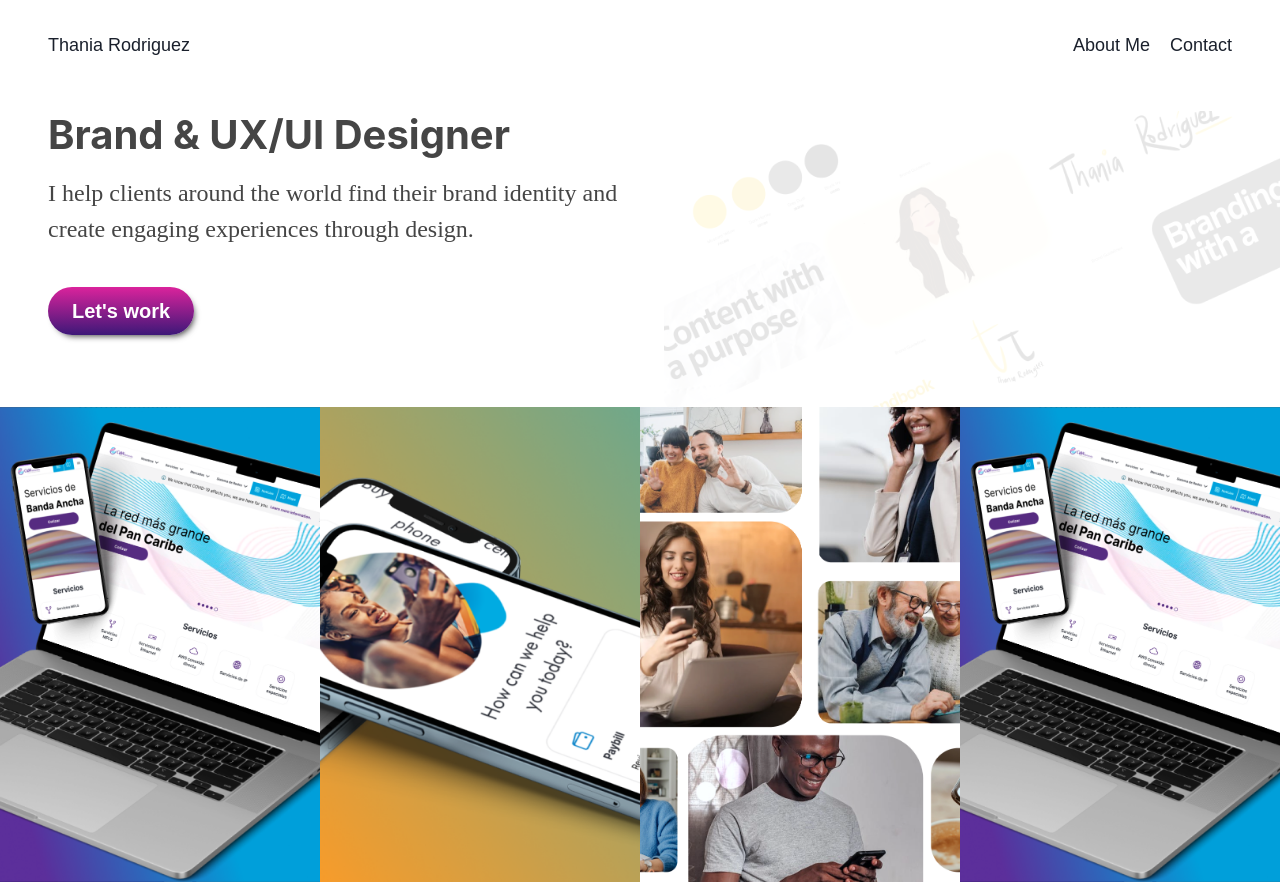
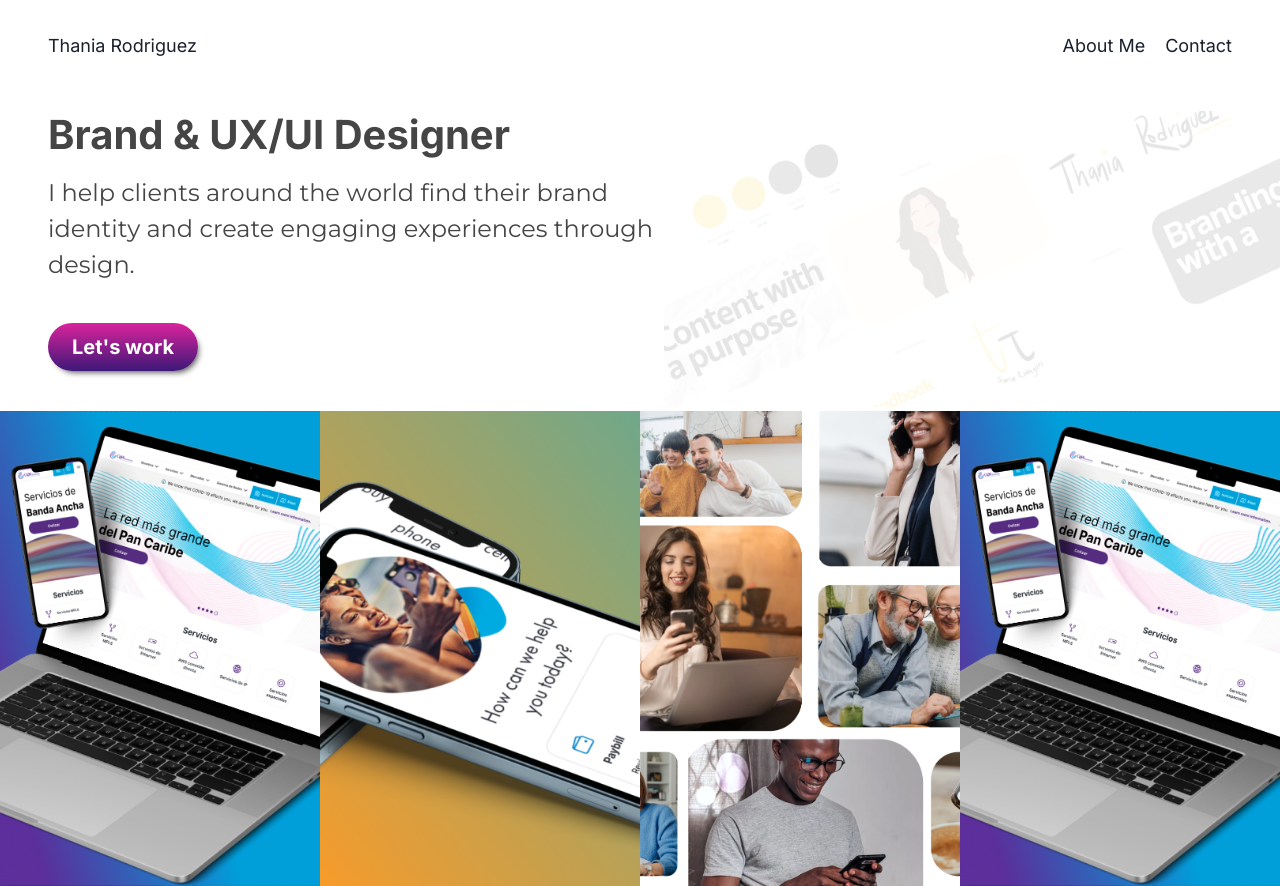
Before and after one commit to rmed1na/tr-portfolio, a React (Vite) app: page / in a window 1280 px wide. Built offline with nearby package versions, Linux system fonts and the light colour scheme.

Commit message:
feat: add css on index and import fonts at main

```diff
--- a/src/index.css
+++ b/index.css
@@ -6,7 +6,7 @@ body {
 *,
 html,
 input::-webkit-input-placeholder {
-  font-family: "Karla", sans-serif;
+  font-family: "Inter", sans-serif;
   font-style: normal;
   box-sizing: border-box;
 }
--- a/index.html
+++ b/index.html
@@ -3,6 +3,7 @@
   <head>
     <meta charset="UTF-8" />
     <link rel="icon" type="image/svg+xml" href="/vite.svg" />
+    <link rel="stylesheet" type="text/css" href="/index.css" />
     <meta name="viewport" content="width=device-width, initial-scale=1.0" />
     <title>Thania Rodríguez</title>
   </head>
```
Also changed, not shown: src/main.jsx (+19 -1 lines).
